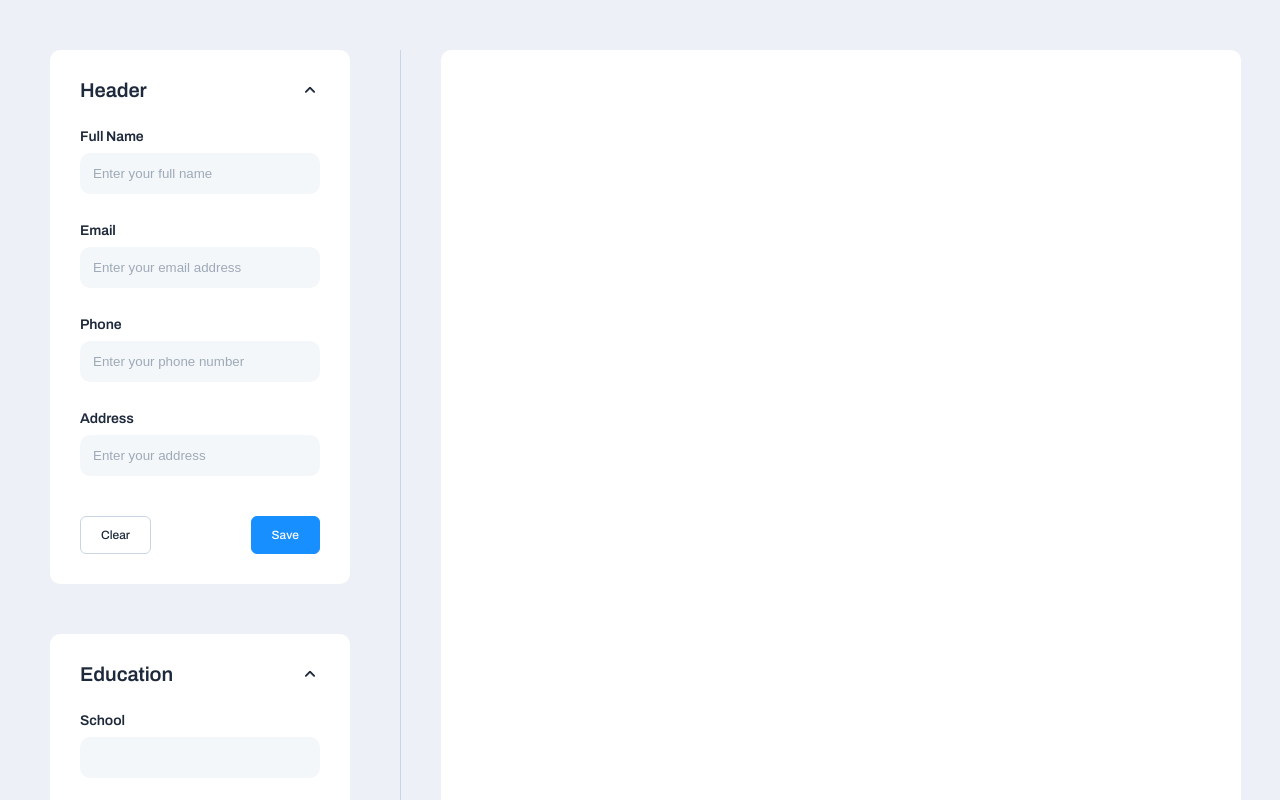
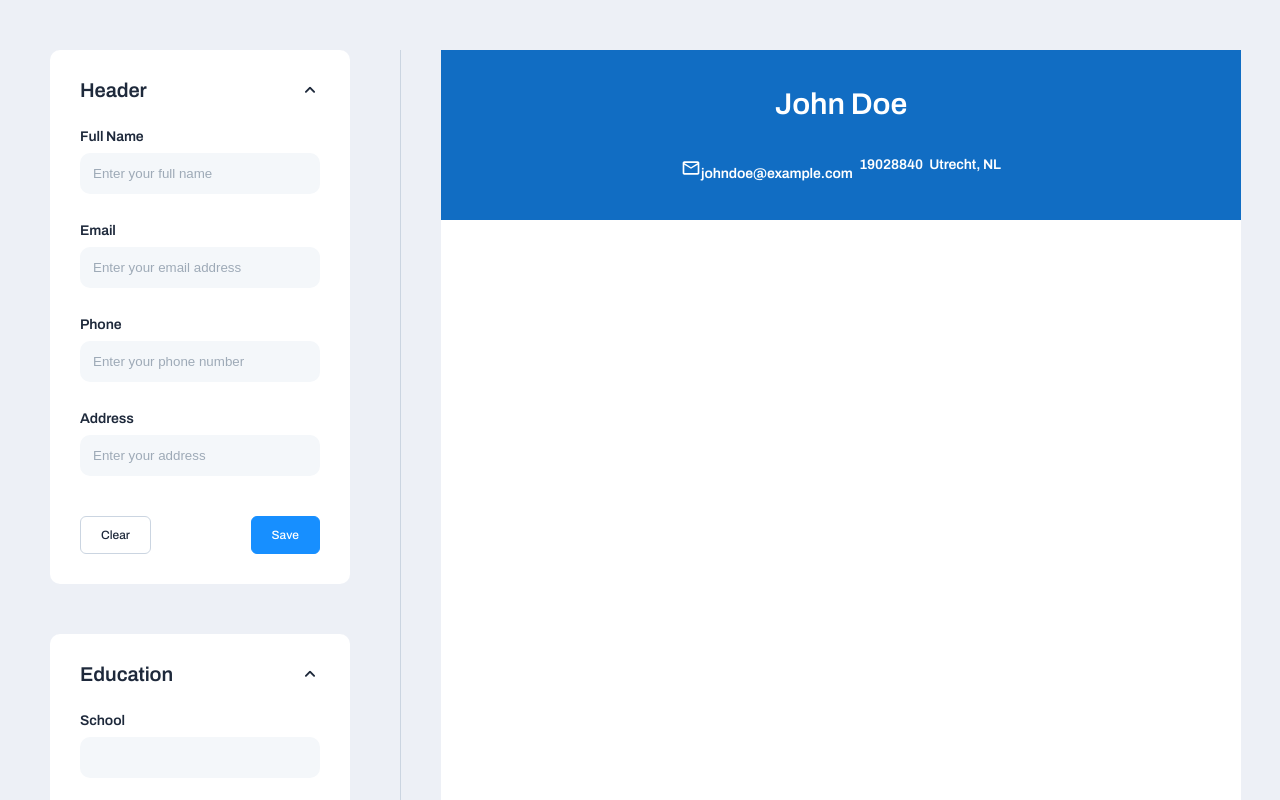
Before and after one commit to amadeuio/make-your-cv, a React (Vite) app: page / in a window 1280 px wide. Shown: the top 800 px of the page. Built offline with nearby package versions, Linux system fonts and the light colour scheme.

Commit message:
Add bare bones HeaderCv component
Which is the beginning of adding the content in the actual CV

```diff
--- a/src/App.tsx
+++ b/src/App.tsx
@@ -2,8 +2,14 @@ import HeaderForm from "./components/HeaderForm";
 import EducationForm from "./components/EducationForm";
 import ExperienceForm from "./components/ExperienceForm";
 
+import HeaderCv from "./components/HeaderCv";
+
 function Cv() {
-  return <div className="cv"></div>;
+  return (
+    <div className="cv">
+      <HeaderCv />
+    </div>
+  );
 }
 
 function CvSection() {
--- /dev/null
+++ b/src/components/HeaderCv.tsx
@@ -0,0 +1,19 @@
+import MailIcon from "../icons/MailIcon";
+
+function HeaderCv() {
+  return (
+    <div className="header-cv">
+      <div className="header-cv-fullname">John Doe</div>
+      <div className="header-cv-contact">
+        <div>
+          <MailIcon />
+          johndoe@example.com
+        </div>
+        <div>19028840</div>
+        <div>Utrecht, NL</div>
+      </div>
+    </div>
+  );
+}
+
+export default HeaderCv;
--- a/src/icons/ExpandLessIcon.tsx
+++ b/src/icons/ExpandLessIcon.tsx
@@ -1,10 +1,5 @@
 const ExpandLessIcon = () => (
-  <svg
-    xmlns="http://www.w3.org/2000/svg"
-    height="48"
-    viewBox="0 96 960 960"
-    width="48"
-    fill="var(--slate-800)">
+  <svg xmlns="http://www.w3.org/2000/svg" height="48" viewBox="0 96 960 960" width="48">
     <path
       d="M251 699q-13-13-13.5-32t13.5-32l198-198q5-5 13.5-9t17.5-4q9 0 17.5 4t14.5 9l198 197q13 14 13 32.5T710
     698q-14 13-33 13t-32-13L480 533 315 700q-13 13-31.5 12.5T251 699Z"
--- /dev/null
+++ b/src/icons/MailIcon.tsx
@@ -0,0 +1,7 @@
+const MailIcon = () => (
+  <svg xmlns="http://www.w3.org/2000/svg" height="24" viewBox="0 -960 960 960" width="24">
+    <path d="M160-160q-33 0-56.5-23.5T80-240v-480q0-33 23.5-56.5T160-800h640q33 0 56.5 23.5T880-720v480q0 33-23.5 56.5T800-160H160Zm320-280L160-640v400h640v-400L480-440Zm0-80 320-200H160l320 200ZM160-640v-80 480-400Z" />
+  </svg>
+);
+
+export default MailIcon;
--- a/src/styles/index.css
+++ b/src/styles/index.css
@@ -78,7 +78,37 @@ form,
   border-left: 1px solid var(--slate-300);
 }
 
-/* form-section */
+/* svg */
+
+svg {
+  height: 20px;
+  width: auto;
+}
+
+.legend-container svg {
+  fill: var(--slate-800);
+}
+
+.header-cv svg {
+  fill: var(--white);
+}
+
+/* Scrollbar */
+
+::-webkit-scrollbar {
+  width: 8px;
+}
+
+::-webkit-scrollbar-thumb {
+  border-radius: 5px;
+  background: var(--slate-400);
+}
+
+::-webkit-scrollbar-thumb:hover {
+  background: var(--slate-600);
+}
+
+/* Form Section */
 
 form {
   width: 240px;
@@ -94,11 +124,6 @@ legend {
   cursor: pointer;
   display: flex;
   justify-content: space-between;
-}
-
-.legend-container svg {
-  height: 20px;
-  width: auto;
 }
 
 label,
@@ -168,7 +193,16 @@ button.clear-button:hover {
   background-color: var(--slate-50-hover);
 }
 
-/* cv-section */
+/* Form section responsiveness */
+
+@media screen and (max-width: 768px) {
+  .form-section {
+    width: 0;
+    display: none;
+  }
+}
+
+/* Cv Section */
 
 .cv {
   --cv-width: 800px;
@@ -177,24 +211,24 @@ button.clear-button:hover {
   background-color: var(--white);
 }
 
-@media screen and (max-width: 768px) {
-  .form-section {
-    width: 0;
-    display: none;
-  }
+.header-cv {
+  color: var(--white);
+  background-color: rgb(17, 109, 195);
+  display: flex;
+  flex-direction: column;
+  align-items: center;
+  justify-content: space-evenly;
+  height: 15%;
 }
 
-/* Scrollbar */
-
-::-webkit-scrollbar {
-  width: 8px;
+.header-cv-fullname {
+  font-size: 30px;
+  font-weight: 600;
 }
 
-::-webkit-scrollbar-thumb {
-  border-radius: 5px;
-  background: var(--slate-400);
+.header-cv-contact {
+  width: 40%;
+  display: flex;
+  justify-content: space-between;
+  font-weight: 600;
 }
-
-::-webkit-scrollbar-thumb:hover {
-  background: var(--slate-600);
-}
```
Also changed, not shown: src/icons/ExpandMoreIcon.tsx (+1 -6 lines).
